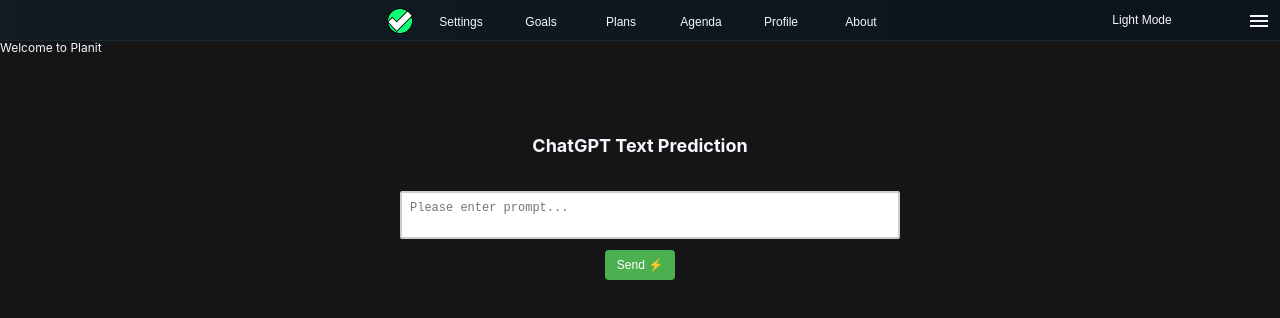
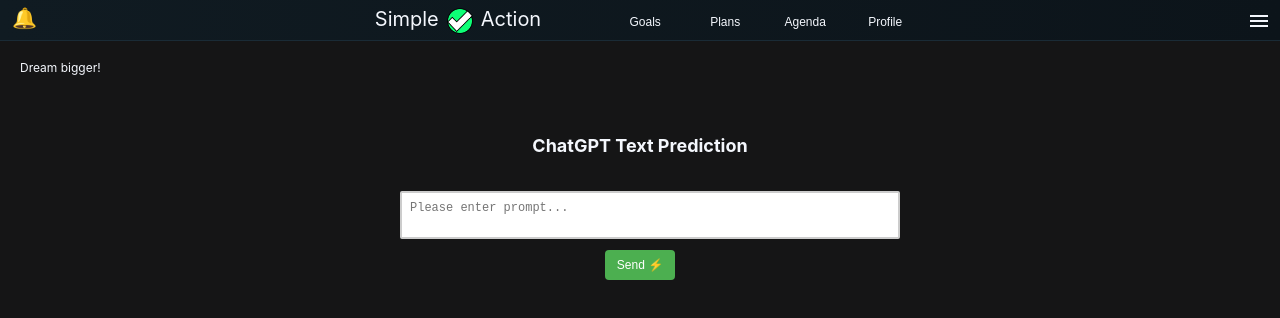
Before and after one commit to tnnrhpwd/mern-planit-app, a React (Create React App) app in the folder frontend/: page / in a window 1280 px wide. Shown: the top 318 px of the page. Built offline with nearby package versions, Linux system fonts and the light colour scheme; sample sign-in values are in the browser's storage.

Commit message:
Added a notifications dropper

```diff
--- a/frontend/src/components/Header/Header.css
+++ b/frontend/src/components/Header/Header.css
@@ -4,7 +4,7 @@
   height: calc(var(--nav-size));
   vertical-align: top;
   font-size: calc(var(--nav-size)*0.5);
-position:fixed;
+  position:fixed;
   border-bottom: calc(var(--nav-size)*0.01) solid var(--border-nav);
   text-decoration: none;
   width: 100vw;
@@ -12,8 +12,14 @@ position:fixed;
   z-index: 10;
 }
 .planit-header-logo{
-  display: inline-block;
-
+  display:inline-flex;
+  margin-left: calc(var(--nav-size)*0.5);
+  margin-right: 5vw;
+}
+.planit-header-logo-format{
+  font-size: calc(var(--nav-size)*0.5);
+  color: var(--text-color);
+  height: calc(var(--nav-size));
 }
 .planit-header-title{
   font-size: calc(var(--nav-size)*0.5);
--- a/frontend/src/components/Header/Header.jsx
+++ b/frontend/src/components/Header/Header.jsx
@@ -5,15 +5,13 @@ import { logout, resetDataSlice } from './../../features/data/dataSlice.js'
 import HeaderDropper from '../HeaderDropper/HeaderDropper.jsx';
 import HeaderLogo from '../../../src/assets/planit192.png';
 import './Header.css';
-
-
+import HeaderBell from '../HeaderBell/HeaderBell.jsx';
 
 function Header() {
   const navigate = useNavigate() // initialization
   const dispatch = useDispatch() // initialization
   const { user } = useSelector((state) => state.data)   // select values from state
   const [ colTheme, setColTheme ] = useState(null);
-
   useEffect(() => {     // RUNS ON START -- Checks browser for color theme preference. Sets dark mode otherwise.
     const theme = localStorage.getItem('theme');
     if(theme==='light-theme') {
@@ -24,7 +22,6 @@ function Header() {
       setDarkMode();
     }
   }, []);
-
   function setDarkMode(){
     setColTheme('dark-theme');  // set theme state variable
     localStorage.setItem('theme', 'dark-theme'); // store preference in user storage
@@ -43,32 +40,30 @@ function Header() {
       document.body.classList.add('light-theme');
     }
   }
-
   // declare method to remove user item from local storage)
   const onLogout = () => {
     dispatch(logout())  // dispatch connects to the store, then remove user item from local storage
     dispatch(resetDataSlice())  // dispatch connects to the store, then reset state values( message, isloading, iserror, and issuccess )
     navigate('/')       // send user to dashboard, which will redirect to login page
   }
-
-
-
-
   return (
     <>
       <div className="planit-header">
         <div className="planit-header-logo">
           <a
+            className='planit-header-logo-format'
             href="/"
             onClick={() => {
-              window.scrollTo(0, 0);
-            }}
+            window.scrollTo(0, 0);
+          }}
           >
+            Simple
             <img
               id="planit-header-logo-img"
               src={HeaderLogo}
               alt="website logo"
             />
+            Action
           </a>
         </div>
         {/* <a href='/'> // deleted for now
@@ -82,9 +77,9 @@ function Header() {
           </button>
         </a> */}
 
-        <a href="/settings">
+        {/* <a href="/settings">
           <button className="planit-header-link-landscape">Settings</button>
-        </a>
+        </a> */}
         {
           user ? (
             <>
@@ -111,25 +106,25 @@ function Header() {
           // </a>
         }
 
-        <a href="/about">
+        {/* <a href="/about">
           <button className="planit-header-link-landscape">About</button>
-        </a>
-        {colTheme === "dark-theme" && (
+        </a> */}
+        {/* {colTheme === "dark-theme" && (
           <button
             className="planit-header-themebutton-landscape"
             onClick={setLightMode}
           >
             Light Mode
           </button>
-        )}
-        {colTheme === "light-theme" && (
+        )} */}
+        {/* {colTheme === "light-theme" && (
           <button
             className="planit-header-themebutton-landscape"
             onClick={setDarkMode}
           >
             Dark Mode
           </button>
-        )}
+        )} */}
         {/* <button className="planit-header-profile-landscape">
           {user ? (
             <button className="planit-header-profile-auth" onClick={onLogout}>
@@ -149,6 +144,11 @@ function Header() {
           setLightMode={setLightMode}
           setDarkMode={setDarkMode}
         />
+        <HeaderBell
+          colTheme={colTheme}
+          setLightMode={setLightMode}
+          setDarkMode={setDarkMode}
+        />
       </div>
     </>
   );
--- /dev/null
+++ b/frontend/src/components/HeaderBell/HeaderBell.css
@@ -0,0 +1,104 @@
+.planit-header-bell-space {
+    /* Add any additional styles for the container here */
+  }
+
+  #planit-header-bell__toggle {
+    opacity: 0;
+  }
+
+  #planit-header-bell__toggle:checked + .planit-header-bell__btn > span {
+    transform: rotate(45deg);
+  }
+
+  #planit-header-bell__toggle:checked ~ .planit-header-bell__box {
+    top: calc(var(--nav-size) * 0.3);
+  }
+
+  .planit-header-bell__btn {
+    position: fixed;
+    top: calc(var(--nav-size) * -0.1);
+    left: calc(var(--nav-size) * 0.3);
+    width: calc(var(--nav-size) * 0.6);
+    height: calc(var(--nav-size) * 0.6);
+    cursor: pointer;
+    z-index: 1;
+  }
+
+  .planit-header-bell__btn > span {
+    display: block;
+    position: absolute;
+    width: calc(var(--nav-size) * 0.6);
+    height: calc(var(--nav-size) * 0.1);
+    transition-duration: 0.25s;
+    top: 50%;
+    transform: translateY(-50%);
+  }
+
+  .planit-header-bell__box {
+    display: block;
+    position: fixed;
+    top: -100%;
+    left: calc(var(--nav-size) * 0.3);
+    width: calc(var(--nav-size) * 5);
+    padding: calc(var(--nav-size) * 0.08) 0;
+    list-style: none;
+    background-color: var(--bg-nav1);
+    box-shadow: 2px 2px 6px rgba(0, 0, 0, 0.4);
+    transition-duration: 0.25s;
+    text-align: left;
+  }
+
+  .planit-header-bell-box-header {
+    font-size: calc(var(--nav-size) * 0.35);
+  }
+
+  .planit-header-bell-box-body {
+    font-size: calc(var(--nav-size) * 0.3);
+  }
+
+
+
+
+/* .planit-header-dropper-pagelink {
+    display: block;
+    padding: calc(var(--nav-size)*0.2) calc(var(--nav-size)*0.2);
+    color: var(--text-color);
+    font-family: 'Roboto', sans-serif;
+    font-size: calc(var(--nav-size)*0.45);
+    text-decoration: none;
+    transition-duration: .25s;
+}
+.planit-header-dropper-pagelink:hover {
+    background-color: var(--bg-pagelink);
+    font-weight: bold;
+}
+.planit-header-dropper-profile {
+    display: inline-block;
+    padding: calc(var(--nav-size)*0.2) calc(var(--nav-size)*0.2);
+    color: var(--text-color);
+    font-family: 'Roboto', sans-serif;
+    font-size: calc(var(--nav-size)*0.45);
+    text-decoration: none;
+    transition-duration: .25s;
+    width: 100%;
+    margin-top: calc(var(--nav-size)*0.1);
+}
+.planit-header-dropper-profile:hover {
+    background-color: var(--bg-pagelink);
+    font-weight: bold;
+}
+.planit-header-dropper-user{
+    padding: calc(var(--nav-size)*0.1) calc(var(--nav-size)*0.4);
+    vertical-align: calc(var(--nav-size)*0.05);
+    font-size: calc(var(--nav-size)*0.3);
+    background-color: var(--bg-accent);
+    cursor: pointer;
+    margin-left: calc(var(--nav-size)*0.5);
+    /* margin-bottom: calc(var(--nav-size)*0.4); */
+    /* border: calc(var(--nav-size)*0.001) solid black;
+}
+.planit-header-dropper-user:hover {
+    background-color: var(--bg-pagelink);
+    color: var(--text-color);
+    border: calc(var(--nav-size)*0.001) solid var(--text-color);
+}  */
--- /dev/null
+++ b/frontend/src/components/HeaderBell/HeaderBell.jsx
@@ -0,0 +1,39 @@
+import { useRef } from 'react'
+import useOutsideAlerter from '../useOutsideAlerter.js';
+// import HeaderLogo from './../../assets/planit192.png';
+import { Link, useNavigate } from 'react-router-dom';
+import { useSelector, useDispatch } from 'react-redux'
+import React from 'react';
+
+import './HeaderBell.css'
+
+function HeaderBell(props) {
+  const { user } = useSelector((state) => state.data)   // select values from state
+  const hideComponentVisibility = () => {document.getElementById("planit-header-bell__toggle").checked = false;}
+  const ComponentVisibility = () => {return document.getElementById("planit-header-bell__toggle").checked}
+  const toggleButtonRef = useRef(null);  // reference to the dropper toggle button
+  const isideComponentRef = useRef(null); // reference to the dropper container
+  useOutsideAlerter( "menu", isideComponentRef, toggleButtonRef, ComponentVisibility, hideComponentVisibility ); // listen for clicks outside dropper container && handle the effects
+
+  return (
+    <div className="planit-header-bell-space">
+  <input id="planit-header-bell__toggle" type="checkbox" />
+  <label className="planit-header-bell__btn" htmlFor="planit-header-bell__toggle" ref={toggleButtonRef}>
+    <span>
+        🔔
+    </span>
+  </label>
+  <ul ref={isideComponentRef} className="planit-header-bell__box">
+    <div className='planit-header-bell-box-header'>
+      Notifications
+    </div>
+    <div className='planit-header-bell-box-body'>
+      All clear Captain!
+    </div>
+  </ul>
+</div>
+
+  )
+}
+
+export default HeaderBell
--- a/frontend/src/components/HeaderDropper/HeaderDropper.jsx
+++ b/frontend/src/components/HeaderDropper/HeaderDropper.jsx
@@ -8,16 +8,13 @@ import React from 'react';
 import './HeaderDropper.css'
 
 function HeaderDropper(props) {
+  const { user } = useSelector((state) => state.data)   // select values from state
 
-    const { user } = useSelector((state) => state.data)   // select values from state
-
-
-const hideComponentVisibility = () => {document.getElementById("planit-header-dropper__toggle").checked = false;}
+  const hideComponentVisibility = () => {document.getElementById("planit-header-dropper__toggle").checked = false;}
   const ComponentVisibility = () => {return document.getElementById("planit-header-dropper__toggle").checked}
   const toggleButtonRef = useRef(null);  // reference to the dropper toggle button
   const insideComponentRef = useRef(null); // reference to the dropper container
   useOutsideAlerter( "nav", insideComponentRef, toggleButtonRef, ComponentVisibility, hideComponentVisibility ); // listen for clicks outside dropper container && handle the effects
-
 
   return (
     <div className="planit-header-dropper-space">
--- a/frontend/src/pages/Dashboard/Dashboard.css
+++ b/frontend/src/pages/Dashboard/Dashboard.css
@@ -3,6 +3,9 @@
         padding-top: calc(var(--nav-size)*1);
         min-height: 100vh;
         min-height: calc(var(--nav-size)*2);
+    }
+    .planit-dashboard-upper-header{
+        padding: calc(var(--nav-size)*0.5);;
     }
     .planit-dashboard-popular{
         padding: calc(var(--nav-size)*.5);
@@ -78,6 +81,9 @@
         padding-top: calc(var(--nav-size)*1);
         min-height: calc(var(--nav-size)*1);
     }
+    .planit-dashboard-upper-header{
+        padding: calc(var(--nav-size)*0.5);;
+    }
     .planit-dashboard-popular{
         padding: calc(var(--nav-size)*.5);
         columns: 3;
--- a/frontend/src/pages/Dashboard/Dashboard.jsx
+++ b/frontend/src/pages/Dashboard/Dashboard.jsx
@@ -13,14 +13,14 @@ function Dashboard() {
   return (<>
     <div className='planit-dashboard'>
       <div className='planit-dashboard-upper'>
-        Welcome to Planit
+        <header className='planit-dashboard-upper-header'>
+          Dream bigger!
+        </header>
         {/* <Start/> */}
       </div>
       {/* <div className='planit-dashboard-popular'> */}
         {/* <LeftDashboard/> */}
-
         <MiddleDashboard/>
-
         {/* <div className='planit-dashboard-popular-right'>
           Right Panel
           <br/>
--- a/frontend/src/pages/Dashboard/MiddleDashboard.jsx
+++ b/frontend/src/pages/Dashboard/MiddleDashboard.jsx
@@ -25,14 +25,10 @@ function MiddleDashboard() {
         }if (dataIsSuccess) {
             setReturnedData(data)
         }
-
-
         if (!user) {            // if no user, redirect to login
           navigate('/login')
         }
-
         // dispatch(getDatas()) // dispatch connects to the store, then retreives the plans that match the logged in user.
-
         return () => {    // reset the plans when state changes
         dispatch(resetDataSlice()) // dispatch connects to the store, then reset state values( planMessage, isloading, iserror, and issuccess )
         }
```
Also changed, not shown: frontend/src/components/HeaderDropper/HeaderDropper.css (+10 -0 lines).
